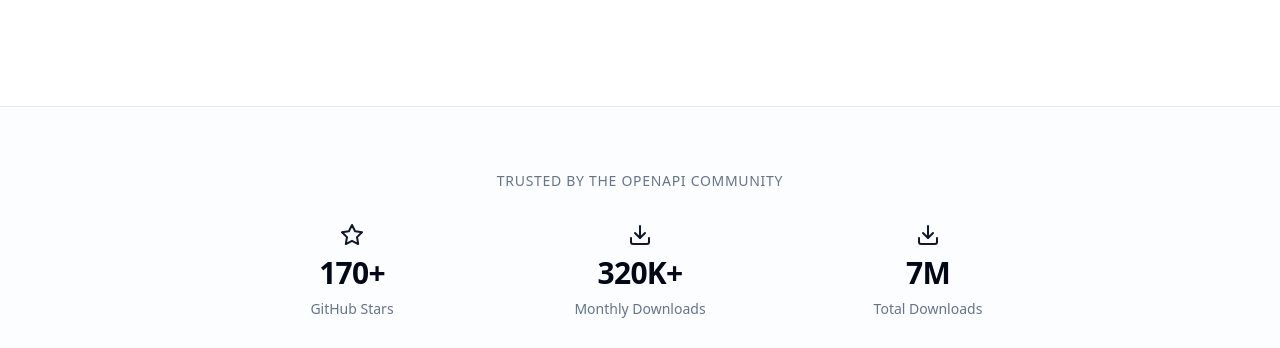
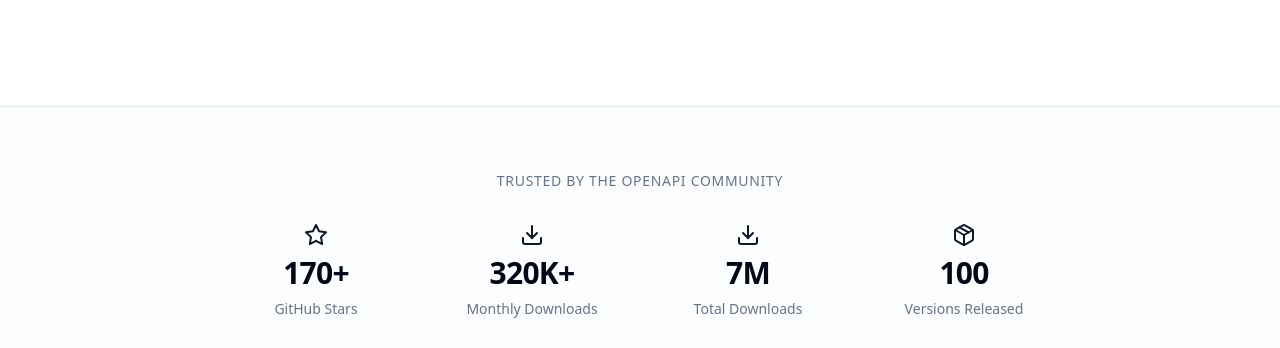
Before and after one commit to thim81/openapi-format-website, an Astro site: page / in a window 1280 px wide. Shown: the part 601-949 px from the top of the page. Built offline with nearby package versions, Linux system fonts and the light colour scheme; Astro itself is replaced by a stand-in of ours.

Commit message:
Update SocialProof.astro

```diff
--- a/src/components/landing/SocialProof.astro
+++ b/src/components/landing/SocialProof.astro
@@ -32,7 +32,7 @@
     >
       Trusted by the OpenAPI community
     </p>
-    <div class="grid grid-cols-1 sm:grid-cols-3 gap-8">
+    <div class="grid grid-cols-1 sm:grid-cols-4 gap-8">
       {
         metrics.map((m, i) => (
           <div
```
